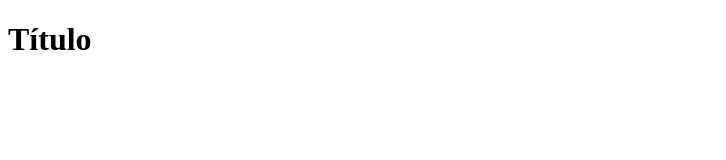
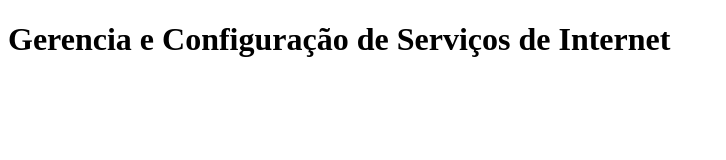
Before and after one commit to AnaPorciuncula/atividade09-05, a plain HTML site: page index.html in a window 1280 px wide. Shown: the whole page, without its empty margins (0-726 px from the left). Drawn offline with Linux system fonts and the light colour scheme.

Commit message:
Update index.html

```diff
--- a/index.html
+++ b/index.html
@@ -4,6 +4,6 @@
 <title>Atividade 09/05</title>
 </head>
 <body>
-  <h1>Título</h1>
+  <h1>Gerencia e Configuração de Serviços de Internet</h1>
 </body>
 </html>
```
